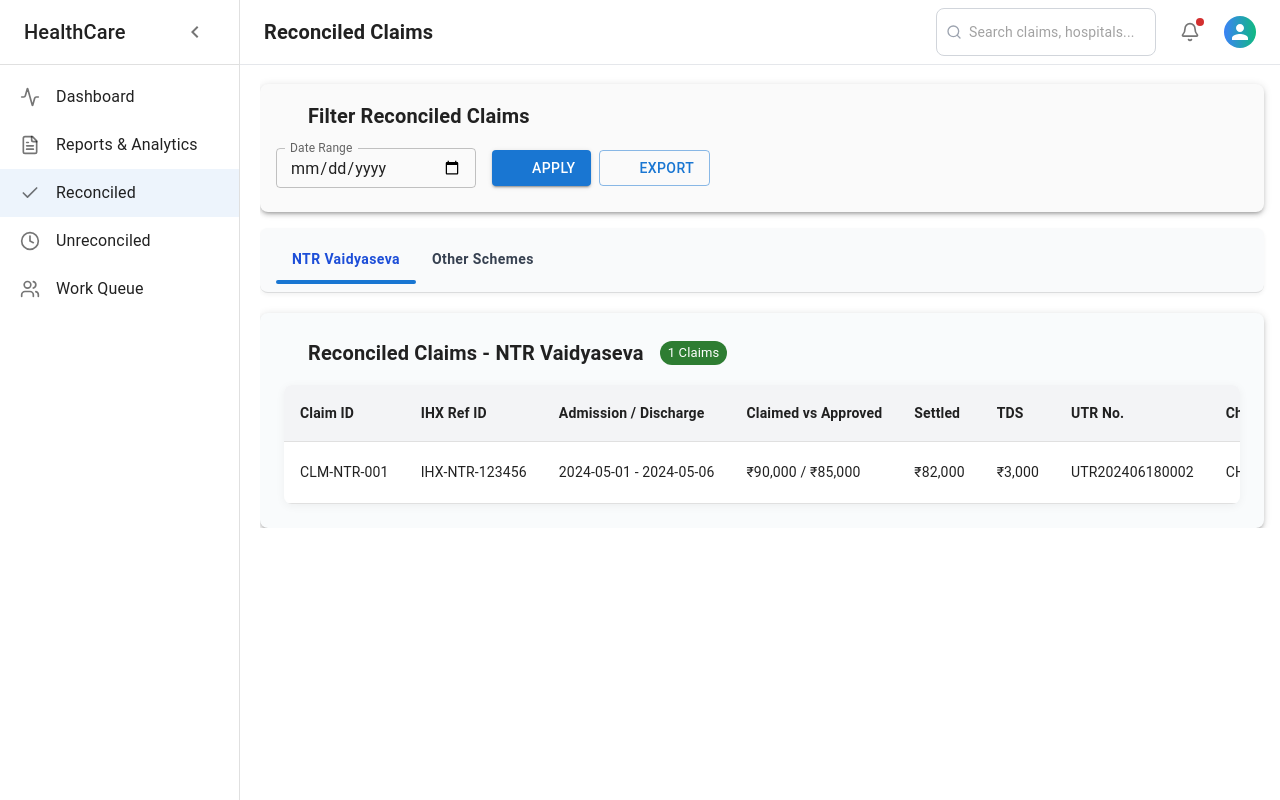
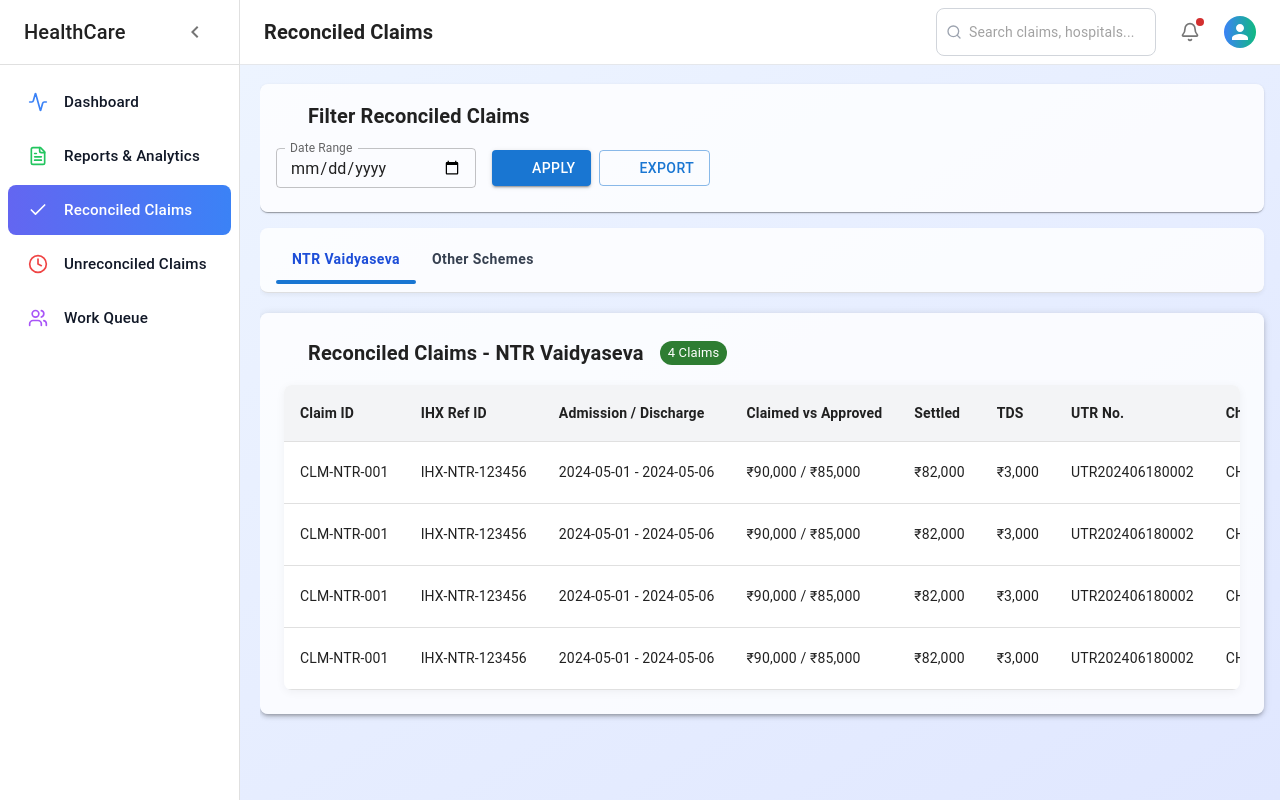
Before and after one commit to lavanyayarlagadda/Clamis_Traking, a React (Vite) app in the folder claims/: page /reconciled in a window 1280 px wide. Built offline with nearby package versions, Linux system fonts and the light colour scheme; some icons are missing.

Commit message:
Added the bg and some styles for the page

```diff
--- a/claims/src/Components/reusable/dynamicTable.tsx
+++ b/claims/src/Components/reusable/dynamicTable.tsx
@@ -46,7 +46,7 @@ const DynamicTable: React.FC<DynamicTableProps> = ({
       sx={{
         width: "100%",
         p: 3,
-        backgroundColor: "#f9fbfc",
+        backgroundColor: "rgba(255, 255, 255, 0.8)",
         borderRadius: 2,
         boxShadow: 3,
       }}
--- a/claims/src/Components/reusable/filter.tsx
+++ b/claims/src/Components/reusable/filter.tsx
@@ -4,11 +4,7 @@ import {
   Card,
   CardContent,
   CardHeader,
-  MenuItem,
-  Select,
   TextField,
-  InputLabel,
-  FormControl,
   Typography,
   Stack,
 } from "@mui/material";
@@ -30,8 +26,8 @@ export function DynamicFilterBar({
       sx={{
         mb: 2,
         borderRadius: 2,
-        boxShadow: 3,
-        backgroundColor: "#fafafa",
+        boxShadow: 1,
+        backgroundColor: "rgba(255, 255, 255, 0.8)",
       }}
     >
       <CardHeader
--- a/claims/src/Components/reusable/tabs.tsx
+++ b/claims/src/Components/reusable/tabs.tsx
@@ -24,7 +24,7 @@ export function DynamicTabs({
       sx={{
         borderBottom: 1,
         borderColor: 'divider',
-        backgroundColor: '#f9fafb',
+        backgroundColor: 'rgba(255, 255, 255, 0.8)',
         borderRadius: '8px',
         px: 2,
         py: 1,
--- a/claims/src/layout/AppLayout.tsx
+++ b/claims/src/layout/AppLayout.tsx
@@ -9,12 +9,18 @@ const AppLayout = () => {
   const [isOpen, setIsOpen] = useState(true);
   const [mobileOpen, setMobileOpen] = useState(false);
 
-    // Extract tab from pathname
   const activeTab = location.pathname.split('/')[1] || 'dashboard';
-  console.log("activeTab", activeTab)
+  console.log("activeTab", activeTab);
 
   return (
-    <Box sx={{ display: 'flex' }}>
+    <Box
+      sx={{
+        minHeight: '100vh',            // Tailwind: min-h-screen
+        display: 'flex',               // Tailwind: flex
+        width: '100%',                 // Tailwind: w-full
+        backgroundImage: 'linear-gradient(to bottom right, #eff6ff, #e0e7ff)', // from-blue-50 to-indigo-100
+      }}
+    >
       <CssBaseline />
 
       {/* HEADER */}
@@ -27,8 +33,7 @@ const AppLayout = () => {
       {/* SIDEBAR */}
       <Sidebar
         activeTab={activeTab}
-        // setActiveTab={setActiveTab}
-         setActiveTab={() => {}}
+        setActiveTab={() => {}}
         isOpen={isOpen}
         setIsOpen={setIsOpen}
         mobileOpen={mobileOpen}
@@ -42,14 +47,13 @@ const AppLayout = () => {
           flexGrow: 1,
           mt: 8,
           ml: `${isOpen ? 20 : 20}px`,
-          pr:2,
+          pr: 2,
           transition: 'margin-left 0.3s ease',
-          overflow:'hidden',
-          mb:2
+          overflow: 'hidden',
+          mb: 2,
         }}
       >
-        {/* <h1>{activeTab.toUpperCase()} Content</h1> */}
-         <Outlet />
+        <Outlet />
       </Box>
     </Box>
   );
--- a/claims/src/layout/sideBar.tsx
+++ b/claims/src/layout/sideBar.tsx
@@ -40,18 +40,15 @@ interface SidebarProps {
 const drawerWidth = 240;
 
 const menuItems = [
-  { id: 'dashboard', label: 'Dashboard', icon: Activity },
-  { id: 'reports', label: 'Reports & Analytics', icon: FileText },
-  { id: 'reconciled', label: 'Reconciled', icon: Check },
-  { id: 'unreconciled', label: 'Unreconciled', icon: Clock },
-  { id: 'workQueue', label: 'Work Queue', icon: Users },
+  { id: 'dashboard', label: 'Dashboard', icon: Activity, color: '#3b82f6' },        // Blue
+  { id: 'reports', label: 'Reports & Analytics', icon: FileText, color: '#22c55e' }, // Green
+  { id: 'reconciled', label: 'Reconciled Claims', icon: Check, color: '#6366f1' },  // Indigo
+  { id: 'unreconciled', label: 'Unreconciled Claims', icon: Clock, color: '#ef4444' }, // Red
+  { id: 'workQueue', label: 'Work Queue', icon: Users, color: '#a855f7' },          // Purple
 ];
 
-// const DrawerContent = ({
-//   isOpen,
-//   activeTab,
-//   setActiveTab,
-// }
+
+
 const DrawerContent = ({
   isOpen,
   activeTab,
@@ -60,59 +57,68 @@ const DrawerContent = ({
   const location = useLocation();
 
   return (
-    <List>
+    <List sx={{ px: 1 }}>
       {menuItems.map((item) => {
         const Icon = item.icon;
+        const selected = location.pathname === `/${item.id}`;
+        const baseColor = item.color;
+
         return (
           <ListItemButton
             key={item.id}
             component={Link}
             to={`/${item.id}`}
-            selected={location.pathname === `/${item.id}`}
+            onClick={() => setActiveTab(item.id)}
+            selected={selected}
             sx={{
               justifyContent: isOpen ? 'initial' : 'center',
               px: 2.5,
+              py: 1.2,
+              my: 0.5,
+              borderRadius: 2,
+              background: selected
+                ? 'linear-gradient(to right, #6366f1, #3b82f6)' // Active gradient
+                : 'transparent',
+              color: selected ? '#fff' : '#111827',
+              fontWeight: selected ? 600 : 500,
+              '&:hover': {
+                background: selected
+                  ? 'linear-gradient(to right, #6366f1, #3b82f6)'
+                  : '#f3f4f6',
+              },
             }}
           >
             <ListItemIcon
-              sx={{ minWidth: 0, mr: isOpen ? 2 : 'auto', justifyContent: 'center' }}
+              sx={{
+                minWidth: 0,
+                mr: isOpen ? 2 : 'auto',
+                justifyContent: 'center',
+                color: selected ? '#fff' : baseColor,
+              }}
             >
               <Icon size={20} />
             </ListItemIcon>
-            {isOpen && <ListItemText primary={item.label} />}
+            {isOpen && (
+             <ListItemText
+  primary={item.label}
+  primaryTypographyProps={{
+    fontWeight: selected ? 500 : 500,
+    fontSize: '0.95rem',
+    whiteSpace: 'nowrap',
+    overflow: 'hidden',
+    textOverflow: 'ellipsis',
+  }}
+/>
+
+            )}
           </ListItemButton>
         );
       })}
     </List>
   );
-}
-// : Pick<SidebarProps, 'isOpen' | 'activeTab' | 'setActiveTab'>) => (
-//   <>
-//     <List>
-//       {menuItems.map((item) => {
-//         const Icon = item.icon;
-//         return (
-//           <ListItemButton
-//             key={item.id}
-//             selected={activeTab === item.id}
-//             onClick={() => setActiveTab(item.id)}
-//             sx={{
-//               justifyContent: isOpen ? 'initial' : 'center',
-//               px: 2.5,
-//             }}
-//           >
-//             <ListItemIcon
-//               sx={{ minWidth: 0, mr: isOpen ? 2 : 'auto', justifyContent: 'center' }}
-//             >
-//               <Icon size={20} />
-//             </ListItemIcon>
-//             {isOpen && <ListItemText primary={item.label} />}
-//           </ListItemButton>
-//         );
-//       })}
-//     </List>
-//   </>
-// );
+};
+
+
 
 const Sidebar = ({
   activeTab,
--- a/claims/src/pages/Reconciled/data.ts
+++ b/claims/src/pages/Reconciled/data.ts
@@ -1,5 +1,59 @@
 export const reconciledClaimsNTR = [
   {
+    claimId: "CLM-NTR-001",
+    ihxRefId: "IHX-NTR-123456",
+    admissionDate: "2024-05-01",
+    dischargeDate: "2024-05-06",
+    claimedAmount: 90000,
+    approvedAmount: 85000,
+    settledAmount: 82000,
+    tds: 3000,
+    utrNo: "UTR202406180002",
+    chequeNumber: "CHQ10090021",
+    insuranceCompany: "Star Health",
+    status: "Settled",
+    paymentDate: "2024-06-10",
+    hospitalName: "NTR Hospital A",
+    patientName: "Suresh",
+    diagnosis: "Gallstones",
+  },
+    {
+    claimId: "CLM-NTR-001",
+    ihxRefId: "IHX-NTR-123456",
+    admissionDate: "2024-05-01",
+    dischargeDate: "2024-05-06",
+    claimedAmount: 90000,
+    approvedAmount: 85000,
+    settledAmount: 82000,
+    tds: 3000,
+    utrNo: "UTR202406180002",
+    chequeNumber: "CHQ10090021",
+    insuranceCompany: "Star Health",
+    status: "Settled",
+    paymentDate: "2024-06-10",
+    hospitalName: "NTR Hospital A",
+    patientName: "Suresh",
+    diagnosis: "Gallstones",
+  },
+    {
+    claimId: "CLM-NTR-001",
+    ihxRefId: "IHX-NTR-123456",
+    admissionDate: "2024-05-01",
+    dischargeDate: "2024-05-06",
+    claimedAmount: 90000,
+    approvedAmount: 85000,
+    settledAmount: 82000,
+    tds: 3000,
+    utrNo: "UTR202406180002",
+    chequeNumber: "CHQ10090021",
+    insuranceCompany: "Star Health",
+    status: "Settled",
+    paymentDate: "2024-06-10",
+    hospitalName: "NTR Hospital A",
+    patientName: "Suresh",
+    diagnosis: "Gallstones",
+  },
+    {
     claimId: "CLM-NTR-001",
     ihxRefId: "IHX-NTR-123456",
     admissionDate: "2024-05-01",
@@ -37,4 +91,40 @@ export const reconciledClaimsOther = [
     patientName: "Meena",
     diagnosis: "Knee Replacement",
   },
+    {
+    claimId: "CLM-OTH-007",
+    ihxRefId: "IHX-OTH-987654",
+    admissionDate: "2024-04-10",
+    dischargeDate: "2024-04-14",
+    claimedAmount: 120000,
+    approvedAmount: 110000,
+    settledAmount: 105000,
+    tds: 5000,
+    utrNo: "UTR202406180005",
+    chequeNumber: "CHQ40405050",
+    insuranceCompany: "New India Assurance",
+    status: "Pending",
+    paymentDate: "2024-06-17",
+    hospitalName: "Global Health Care",
+    patientName: "Meena",
+    diagnosis: "Knee Replacement",
+  },
+    {
+    claimId: "CLM-OTH-007",
+    ihxRefId: "IHX-OTH-987654",
+    admissionDate: "2024-04-10",
+    dischargeDate: "2024-04-14",
+    claimedAmount: 120000,
+    approvedAmount: 110000,
+    settledAmount: 105000,
+    tds: 5000,
+    utrNo: "UTR202406180005",
+    chequeNumber: "CHQ40405050",
+    insuranceCompany: "New India Assurance",
+    status: "Pending",
+    paymentDate: "2024-06-17",
+    hospitalName: "Global Health Care",
+    patientName: "Meena",
+    diagnosis: "Knee Replacement",
+  },
 ];
```
